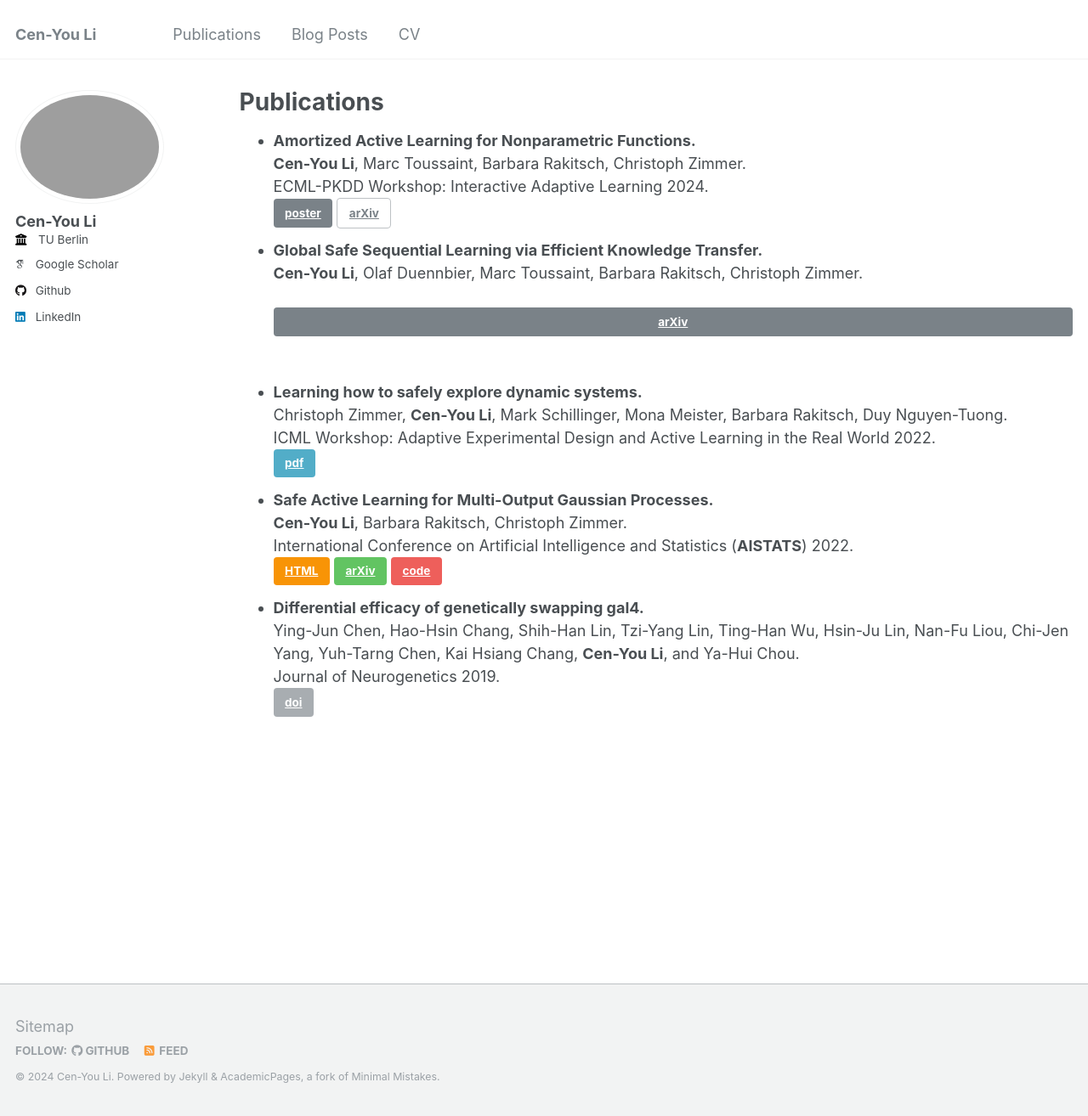
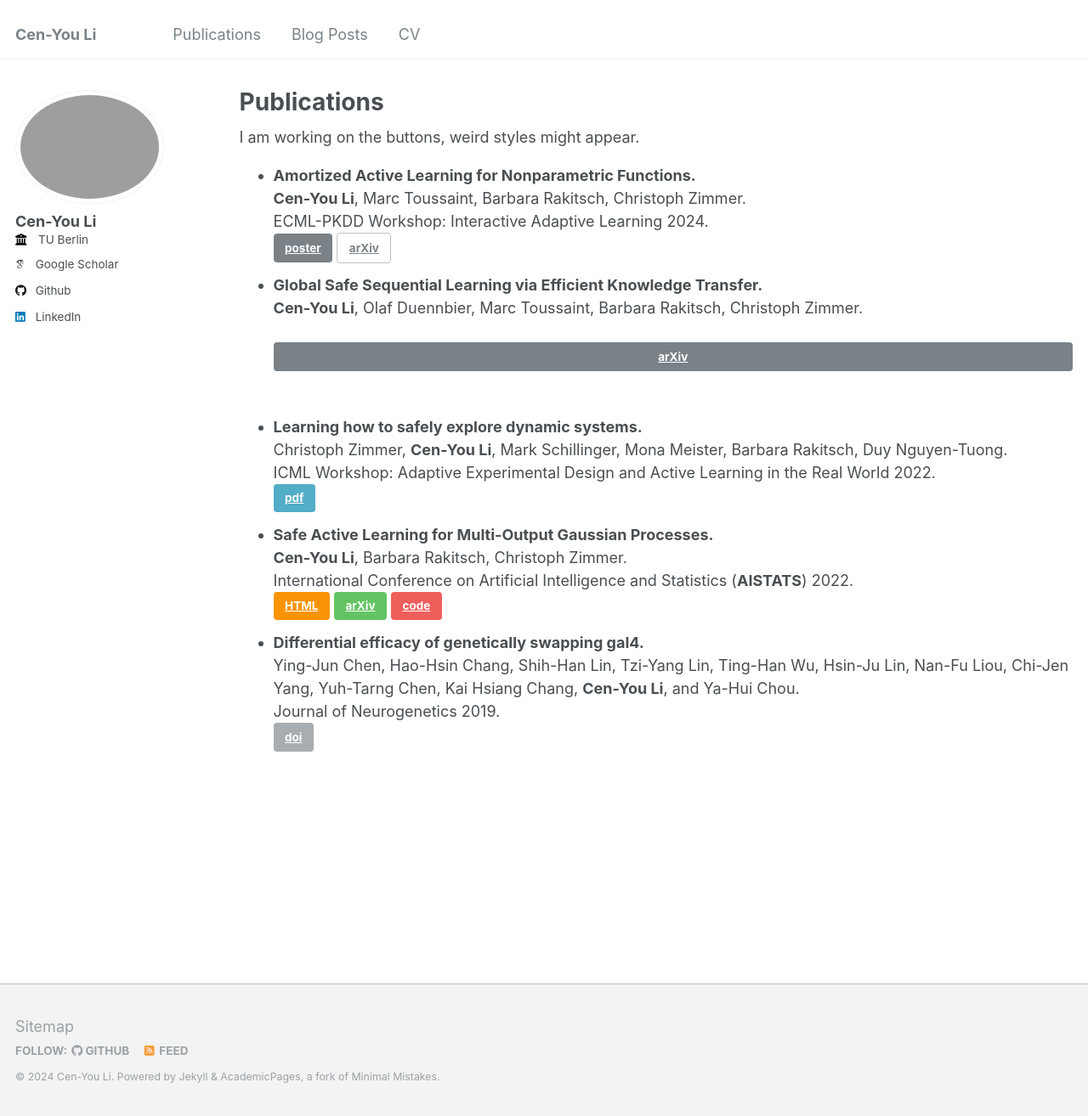
Before and after one commit to cenyou/cenyou.github.io, a Jekyll site: the page built from _pages/publications.html, in a window 1280 px wide and 1314 px high. Shown: the whole window at 85% size. Built offline with Jekyll 4.4.1, drawn with Linux system fonts in a browser that asks for light colours; some web fonts are replaced.

Commit message:
disclaimer

```diff
--- a/_pages/publications.html
+++ b/_pages/publications.html
@@ -13,6 +13,7 @@ author_profile: true
 
 {% include base_path %}
 
+I am working on the buttons, weird styles might appear.
 
 <ul>
   <li> <strong>Amortized Active Learning for Nonparametric Functions.</strong>
```
